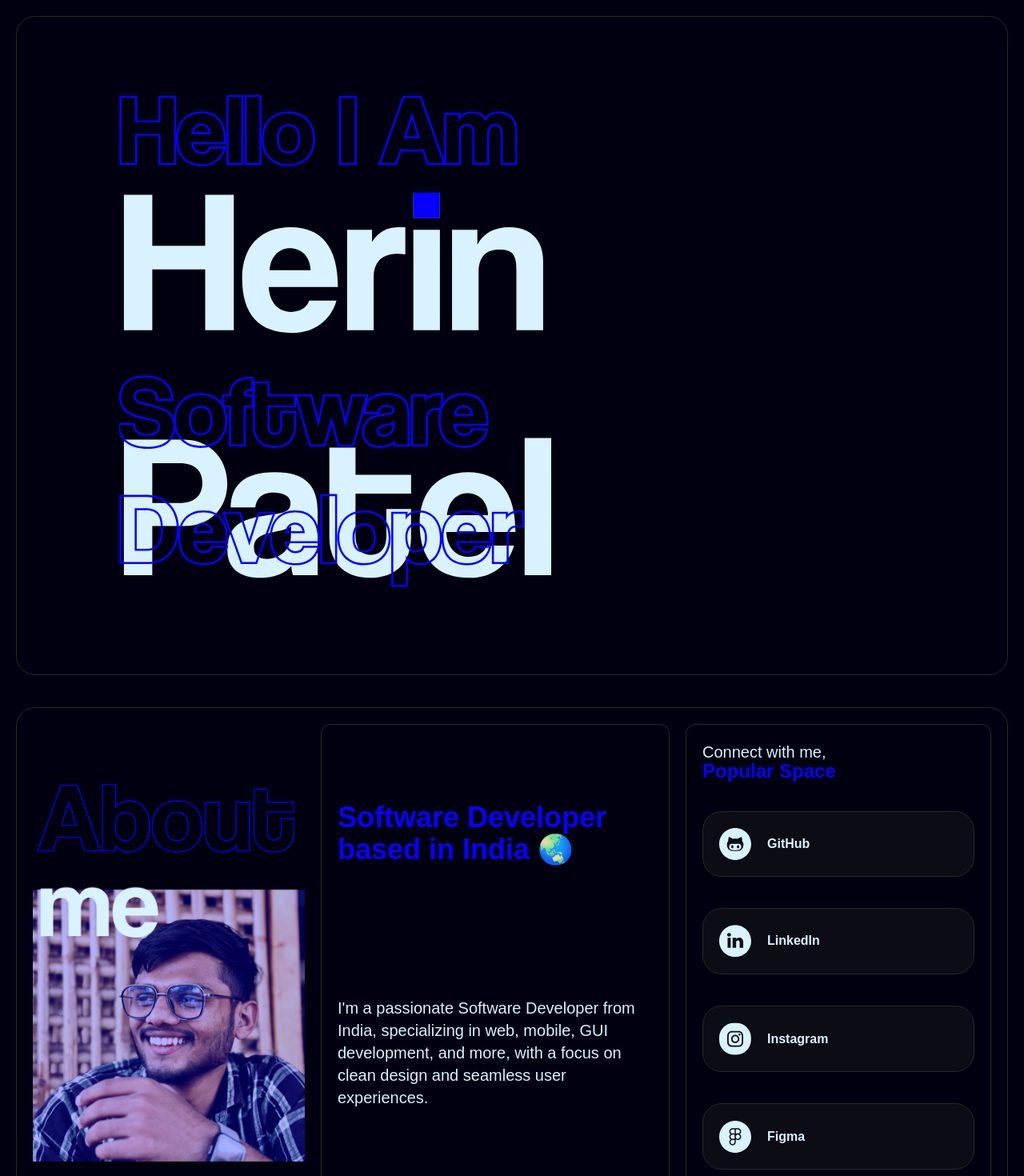
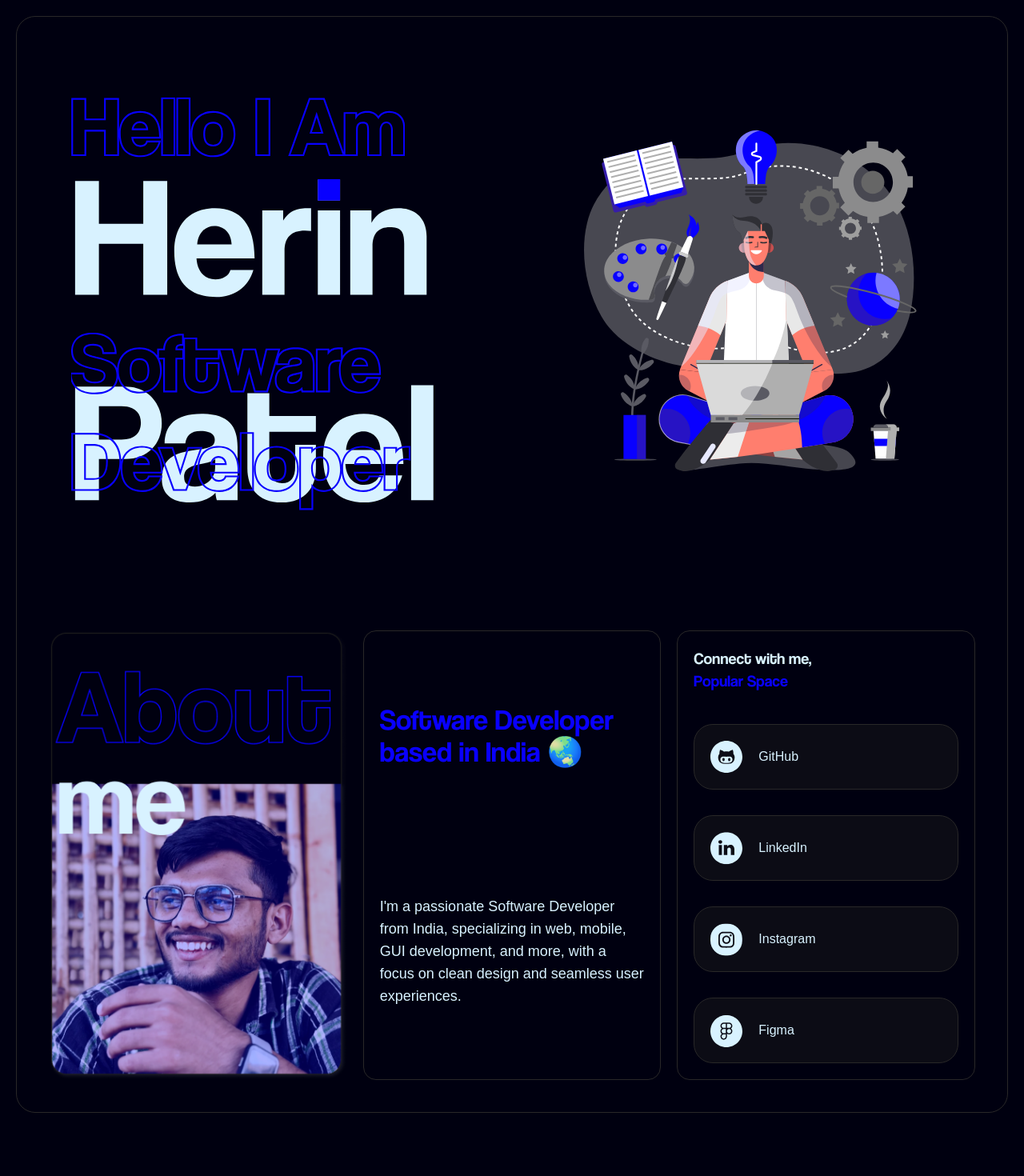
Before and after one commit to herinpatel15/portfolio, a Next.js app: page / in a window 1280 px wide. Shown: the top 1470 px of the page at 80% size. After the commit the page ends 1411 px from the top, so only its background shows below. Built offline with nearby package versions, Linux system fonts and the light colour scheme.

Commit message:
wow motion work properly and about part is done :)

```diff
--- a/app/(sections)/about.tsx
+++ b/app/(sections)/about.tsx
@@ -4,10 +4,31 @@ import { data } from '@/contents/contents'
 import Image from 'next/image'
 import React from 'react'
 import * as motion from "motion/react-client"
+import { Variants } from 'motion/react'
 
 const About = () => {
+
+    const parentVariant: Variants  = {
+        hidden: {opacity: 0},
+        visible: {
+            opacity: 1,
+            transition: {
+                staggerChildren: 0.25
+            }
+        }
+    }
+
+    // const childVariant: Variants = {
+    //     hidden: {scale: 0.8, opacity: 0},
+    //     visible: {scale: 1, opacity: 1},
+    // }
+
     return (
-        <Section className='p-5 flex gap-5 items-center justify-center h-[620px]'>
+        <Section>
+            <motion.section
+                className='w-full p-5 flex gap-5 items-center justify-center h-[620px]'
+                variants={parentVariant}
+            >
                 <motion.div
                     initial={{ opacity: 0, scale: 0 }}
                     // animate={{ opacity: 1, scale: 1 }}
@@ -15,8 +36,9 @@ const About = () => {
                         duration: 0.4,
                         scale: { type: "spring", visualDuration: 0.4, bounce: 0.5 },
                     }}
-                whileHover={{scale: 1.05}}
+                    whileHover={{ scale: 1.05 }}
                     whileInView={{ opacity: 1, scale: 1 }}
+                    viewport={{margin: "-200px"}}
                 >
                     <Image
                         src={data.about_me.image}
@@ -27,9 +49,19 @@ const About = () => {
                     />
                 </motion.div>
                 <Section className='rounded-xl h-full max-w-[436px] flex justify-between py-24 flex-col flex-grow p-5'>
+                    <motion.div
+                        initial={{ opacity: 0, x: -100 }}
+                        transition={{
+                            duration: 0.4,
+                            delay: 1,
+                            scale: { type: "spring", visualDuration: 0.5, bounce: 0.5 },
+                        }}
+                        whileInView={{ opacity: 1, scale: 1, x: 0 }}
+                    >
                         <HeadingText className='text-4xl text-pc'>
                             {data.about_me.middle_title}
                         </HeadingText>
+                    </motion.div>
                     <p className='text-fg text-xl'> {/* &apos; is a just ' (I'm)  */}
                         {data.about_me.meddle_subtitle}
                     </p>
@@ -39,8 +71,12 @@ const About = () => {
         </Section> */}
                 <Section className='rounded-xl h-full min-w-[382px] flex flex-col gap-10 flex-grow p-5'>
                     <div>
-                    <HeadingText className='text-xl font-normal'>{data.about_me.contact_title[0]}</HeadingText>
-                    <HeadingText className='text-2xl text-pc leading-[0.8] font-semibold'>{data.about_me.contact_title[1]}</HeadingText>
+                        <HeadingText className='text-xl font-normal'>
+                            {data.about_me.contact_title[0]}
+                        </HeadingText>
+                        <HeadingText className='text-2xl text-pc leading-[0.8] font-semibold'>
+                            {data.about_me.contact_title[1]}
+                        </HeadingText>
                     </div>
                     <div className='h-full flex flex-col items-center justify-between'>
                         {
@@ -50,7 +86,7 @@ const About = () => {
                         }
                     </div>
                 </Section>
-
+            </motion.section>
         </Section>
     )
 }
--- /dev/null
+++ b/app/(sections)/aboutSection.tsx
@@ -0,0 +1,25 @@
+import React from 'react'
+import * as motion from "motion/react-client"
+// import Section from '@/components/Section'
+import AboutImageCard from '@/components/AboutImageCard'
+import { parentVariant } from '../motionAnimation'
+import AboutInfoCard from '@/components/AboutInfoCard'
+import AboutContactCard from '@/components/AboutContactCard'
+
+function AboutSection() {
+    return (
+        <motion.section
+            className='grid grid-cols-3 gap-5'
+            variants={parentVariant}
+            initial='init'
+            whileInView='done'
+            viewport={{ amount: 'all' }}
+        >
+            <AboutImageCard />
+            <AboutInfoCard />
+            <AboutContactCard />
+        </motion.section>
+    )
+}
+
+export default AboutSection
--- /dev/null
+++ b/app/(sections)/heroSection.tsx
@@ -0,0 +1,46 @@
+import { data } from '@/contents/contents'
+import Image from 'next/image'
+import React from 'react'
+import * as motion from "motion/react-client"
+
+function HeroSection() {
+    return (
+        <section className='flex items-center justify-between sm:flex-row flex-col sm:gap-10 overflow-x-hidden'>
+            <motion.div
+                className='w-full'
+                initial={{ opacity: 0, scale: 0.9, x: -200 }}
+                whileInView={{ opacity: 1, scale: 0.9, x: 0 }}
+                // viewport={{amount: }}
+                animate={{ opacity: 1, scale: 1, x: 0 }}
+                transition={{ duration: 0.5, ease: "easeInOut", delay: 0.2 }}
+            >
+                <Image
+                    src={data.hero.name_img}
+                    alt="Hero Image"
+                    className='w-full'
+                // fill
+                // width={fill}
+                // height={1080}
+                />
+            </motion.div>
+            <motion.div
+                className='w-full'
+                initial={{ opacity: 0, scale: 0.9, x: 200 }}
+                whileInView={{ opacity: 1, scale: 0.9, x: 0 }}
+                // viewport={{amount: 'all'}}
+                animate={{ opacity: 1, scale: 1, x: 0 }}
+                transition={{ duration: 0.5, ease: "easeInOut", delay: 0.2 }}
+            >
+                <Image
+                    src={data.hero.illustration_img}
+                    alt="Hero Image"
+                    className='w-full'
+                // width={1920}
+                // height={1080}
+                />
+            </motion.div>
+        </section>
+    )
+}
+
+export default HeroSection
--- a/app/globals.css
+++ b/app/globals.css
@@ -12,7 +12,9 @@
 
 @font-face {
   font-family: "CoolveticaRg";
-  src: url("/fonts/Coolvetica_Rg.otf") format("otf");
+  src: url("/fonts/Coolvetica_Rg.otf") format("opentype");
+  /* src: url("../public/fonts/Coolvetica_Rg.otf") format("otf"); */
+  font-weight: 400;
 }
 
 
--- /dev/null
+++ b/app/motionAnimation.ts
@@ -0,0 +1,54 @@
+import { Variants } from 'motion/react'
+
+export const parentVariant: Variants = {
+    init: {
+        opacity: 0,
+        // scale: 0.8,
+    },
+    done: {
+        opacity: 1,
+        // scale: 1,
+        transition: {
+            duration: 0.5, ease: 'easeInOut', staggerChildren: 0.25
+        }
+    }
+}
+
+export const childVariant: Variants = {
+    init: { opacity: 0.8, scale: 0.8 },
+    done: {
+        opacity: 1,
+        scale: 1,
+        transition: {
+            duration: 0.5,
+            ease: 'easeInOut',
+            staggerChildren: 0.25
+        },
+    }
+}
+
+export const titleVariant: Variants = {
+    init: { opacity: 0, x: -20 },
+    done: (e: number) => ({
+        opacity: 1,
+        x: 0,
+        transition: {
+            duration: 0.5,
+            ease: 'easeInOut',
+            delay: 0.5 + e, // Delay ensures it starts after div animation
+        },
+    })
+};
+
+export const aboutContact: Variants = {
+    init: {opacity: 0, y: -20},
+    done: (e: number) => ({
+        opacity: 1,
+        y: 0,
+        transition: {
+            // duration: 0.25,
+            ease: 'easeInOut',
+            delay: 0.5 * e, // Delay ensures it starts after div animation
+        },
+    })
+}
--- a/app/page.tsx
+++ b/app/page.tsx
@@ -1,10 +1,19 @@
-import Hero from '@/app/(sections)/hero'
-import About from './(sections)/about';
+// import Hero from '@/app/(sections)/hero'
+
+import Section from "@/components/Section";
+import HeroSection from "./(sections)/heroSection";
+import AboutSection from "./(sections)/aboutSection";
+
+// import About from './(sections)/about';
 export default function Home() {
   return (
-    <main className="bg-bg max-w-screen-xl mx-auto h-full p-5 overflow-hidden flex flex-col gap-10">
-      <Hero />
-      <About />
+    <main className="bg-bg max-w-screen-xl mx-auto h-full sm:p-5 p-2 overflow-hidden flex flex-col gap-10">
+      {/* <Hero />
+      <About /> */}
+      <Section className="flex flex-col gap-20 md:p-10">
+        <HeroSection />
+        <AboutSection />
+      </Section>
     </main>
   );
 }
--- /dev/null
+++ b/components/AboutContactCard.tsx
@@ -0,0 +1,50 @@
+'use client'
+import React from 'react'
+import * as motion from "motion/react-client"
+import Image from 'next/image'
+import { data } from '@/contents/contents'
+import { aboutContact, childVariant } from '@/app/motionAnimation'
+
+const AboutContactCard = () => {
+    return (
+        <motion.div
+            className='border-[1px] border-sc rounded-2xl p-5 flex flex-col items-start justify-start gap-10'
+            variants={childVariant}
+        >
+            <div>
+                <h2 className='font-coolveticaRg text-xl'>{data.about_me.contact_title[0]}</h2>
+                <h2 className='font-coolveticaRg text-xl text-pc'>{data.about_me.contact_title[1]}</h2>
+            </div>
+            <ul className='w-full h-full flex flex-col justify-between items-center'>
+                {
+                    data.about_me.contact_box.map((val, ind) => (
+                        <motion.li
+                            className='w-full'
+                            key={ind}
+                            variants={aboutContact}
+                            custom={ind}
+                            // transition={{delay: 0.5}}
+                        ><ContactBox data={val} /></motion.li>
+                    ))
+                }
+            </ul>
+        </motion.div>
+    )
+}
+
+const ContactBox = ({ data }: { data: { icon: string, title: string } }) => {
+    return (
+        <div className='flex items-center justify-start gap-5 bg-secBg p-5 w-full border-[1px] border-sc rounded-3xl'>
+            <div className='w-10 h-10'>
+                <Image
+                    src={data.icon}
+                    alt="Group"
+                    className='w-full'
+                />
+            </div>
+            <h3 className=''>{data.title}</h3>
+        </div>
+    )
+}
+
+export default AboutContactCard
--- /dev/null
+++ b/components/AboutImageCard.tsx
@@ -0,0 +1,25 @@
+import React from 'react'
+import * as motion from "motion/react-client"
+import Image from 'next/image'
+import { data } from '@/contents/contents'
+import { childVariant } from '@/app/motionAnimation'
+
+const AboutImageCard = () => {
+    return (
+        <motion.div
+            variants={childVariant}
+            initial='init'
+            whileInView='done'
+            viewport={{ amount: 0.9 }}
+        // children={}
+        >
+            <Image
+                src={data.about_me.image}
+                alt="About Us"
+                className='w-full'
+            />
+        </motion.div>
+    )
+}
+
+export default AboutImageCard
--- /dev/null
+++ b/components/AboutInfoCard.tsx
@@ -0,0 +1,29 @@
+"use client"
+import React from 'react'
+import * as motion from "motion/react-client"
+import { data } from '@/contents/contents'
+import { childVariant, titleVariant } from '@/app/motionAnimation'
+
+const AboutInfoCard = () => {
+    return (
+        <motion.div
+            className='border-[1px] border-sc rounded-2xl p-5 flex flex-col items-center justify-center gap-40'
+            variants={childVariant}
+        >
+            <motion.h1
+                className='font-[CoolveticaRg] font-medium text-4xl text-pc'
+                variants={titleVariant}
+                custom={0}
+            >{data.about_me.middle_title}</motion.h1>
+            <motion.p
+                className='text-lg text-fg'
+                variants={titleVariant}
+                custom={0.5}
+                // initial="init"
+                // animate="done"
+            >{data.about_me.meddle_subtitle}</motion.p>
+        </motion.div>
+    )
+}
+
+export default AboutInfoCard;
--- a/components/Section.tsx
+++ b/components/Section.tsx
@@ -7,14 +7,14 @@ type SectionProps = HTMLAttributes<HTMLDivElement> & {
   className?: string
 }
 
-const Section: React.FC<SectionProps> = ({className, ...props}) => {
+const Section: React.FC<SectionProps> = ({ className, ...props }) => {
   // const classes = cn('border-[1px] border-sc rounded-3xl bg-slate-300', className || '')
   // console.log(classes);
 
   return (
     <div
       className={cn(
-          'border-[1px] border-sc rounded-3xl',
+        'border-[1px] border-sc rounded-3xl p-5',
         className || ''
       )}
       {...props}
--- a/contents/contents.tsx
+++ b/contents/contents.tsx
@@ -1,14 +1,28 @@
+import hero from '../public/images/main_hero_name.svg'
+import hero_illustration from '../public/images/hero_illustration.svg'
+import about_img from '../public/images/about-image.png'
+import icon_github from '../public/images/github.svg'
+import icon_linkedin from '../public/images/linkedin.svg'
+import icon_instagram from '../public/images/instagram.svg'
+import icon_figma from '../public/images/figma.svg'
+
 export const data = {
+    hero: {
+        // name_img: '/images/main_hero_name.svg',
+        name_img: hero,
+        illustration_img: hero_illustration,
+    },
+
     about_me: {
-        image: "/images/about_image.png",
+        image: about_img,
         middle_title: "Software Developer based in India 🌏",
         meddle_subtitle: "I'm a passionate Software Developer from India, specializing in web, mobile, GUI development, and more, with a focus on clean design and seamless user experiences.",
         contact_title: ["Connect with me,", "Popular Space"],
         contact_box: [
-            {icon: "/images/github.svg", title: "GitHub"},
-            {icon: "/images/linkedin.svg", title: "LinkedIn"},
-            {icon: "/images/instagram.svg", title: "Instagram"},
-            {icon: "/images/figma.svg", title: "Figma"}
+            {icon: icon_github, title: "GitHub"},
+            {icon: icon_linkedin, title: "LinkedIn"},
+            {icon: icon_instagram, title: "Instagram"},
+            {icon: icon_figma, title: "Figma"}
         ]
     }
 }
--- a/tailwind.config.ts
+++ b/tailwind.config.ts
@@ -16,7 +16,7 @@ export default {
         secBg: "var(--secBg)",
       },
       fontFamily: {
-        coolveticaRg: ["CoolveticaRg", "sans-serif"],
+        coolveticaRg: ["CoolveticaRg"],
       }
     },
   },
```
Also changed, not shown: public/images/hero_illustration.svg (added). Lines whose indentation alone changed are shown as unchanged.
